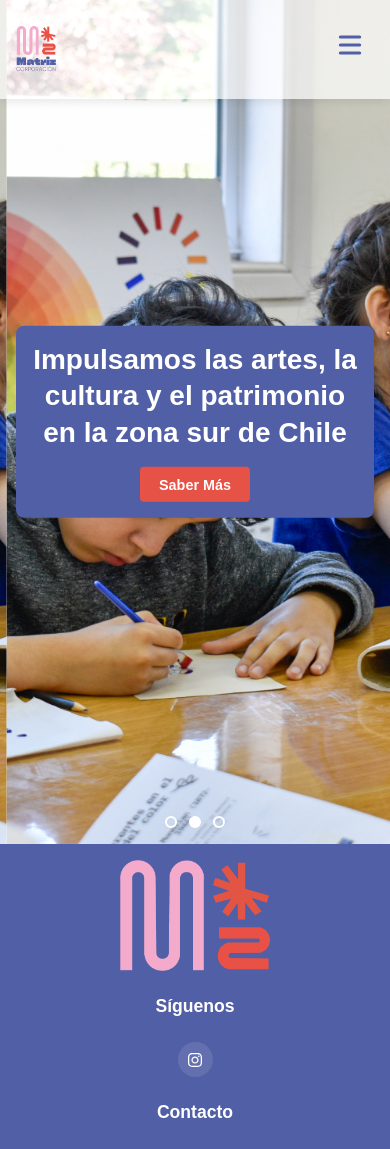
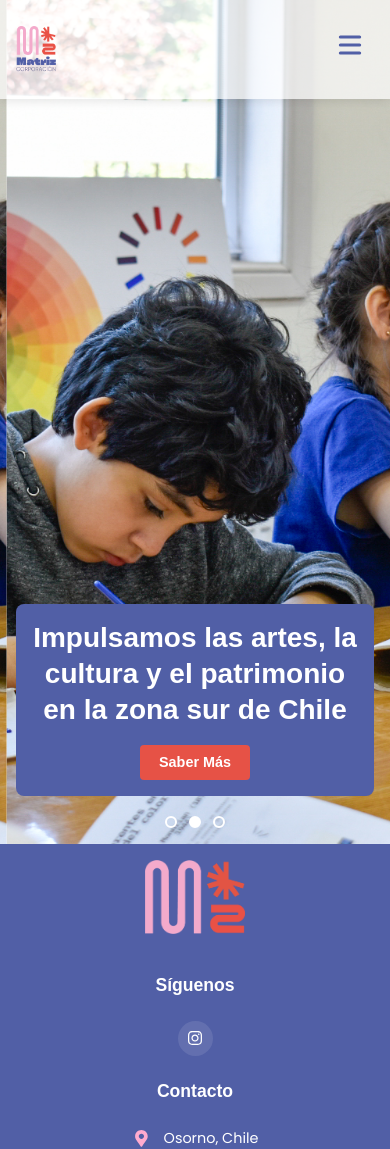
Before and after one commit to Bulllt/MatrizWebsite, a React (Vite) app: page / in a window 390 px wide. Shown: the top 1149 px of the page. Built offline with nearby package versions, Linux system fonts and the light colour scheme; a web font is replaced by a local one.

Commit message:
chore: small updates to the style of the web

```diff
--- a/src/components/footer/style.css
+++ b/src/components/footer/style.css
@@ -121,6 +121,11 @@
     justify-content: center;
   }
 
+  .footerLogo img {
+    width: 100px;
+    margin-bottom: 1rem;
+  }
+
   .footerSocials {
     justify-content: center;
   }
--- a/src/screens/contact/style.css
+++ b/src/screens/contact/style.css
@@ -1,7 +1,7 @@
 .contactContainer {
   width: 100%;
   min-height: 100vh;
-  padding: 8rem 1rem 2rem;
+  padding: 8rem 1rem 5rem;
 }
 
 .contactHero {
@@ -121,7 +121,7 @@
 /* Responsive Styles */
 @media screen and (max-width: 768px) {
   .contactContainer {
-    padding: 8rem 0.5rem 1rem;
+    padding: 8rem 0.5rem 5rem;
   }
 
   .contactTitle {
--- a/src/screens/home/style.css
+++ b/src/screens/home/style.css
@@ -104,6 +104,9 @@
   .heroTextBlock {
     left: 1rem;
     right: 1rem;
+    transform: translateY(0%);
+    top: unset;
+    bottom: 3rem;
     max-width: none;
     padding: 1.5rem;
     text-align: center;
--- a/src/screens/projects/style.css
+++ b/src/screens/projects/style.css
@@ -1,7 +1,7 @@
 .projectsContainer {
   width: 100%;
   min-height: 100vh;
-  padding: 8rem 1rem 2rem;
+  padding: 8rem 1rem 5rem;
 }
 
 .projectsHero {
@@ -25,7 +25,7 @@
 /* Responsive Styles */
 @media screen and (max-width: 768px) {
   .projectsContainer {
-    padding: 8rem 0.5rem 1rem;
+    padding: 8rem 0.5rem 5rem;
   }
 
   .projectsTitle {
--- a/src/screens/weAre/style.css
+++ b/src/screens/weAre/style.css
@@ -1,7 +1,7 @@
 .weContainer {
   width: 100%;
   min-height: 100vh;
-  padding: 8rem 1rem 2rem;
+  padding: 8rem 1rem 5rem;
 }
 
 .weHero {
@@ -186,7 +186,7 @@
 /* Responsive Styles */
 @media screen and (max-width: 768px) {
   .weContainer {
-    padding: 8rem 0.5rem 1rem;
+    padding: 8rem 0.5rem 5rem;
   }
 
   .weTitle {
--- a/src/screens/weDo/index.jsx
+++ b/src/screens/weDo/index.jsx
@@ -39,7 +39,7 @@ export default function WeDo() {
       title: "Asesorías en gestión cultural",
       content: [
         "Contribuimos al fortalecimiento del sector artístico-cultural desde la profesionalización y la planificación estratégica.",
-        "Asesorías y acompañamiento a artistas, gestores e instituciones en diseño, gestión y evaluación de proyectos",
+        "Asesorías y acompañamiento a artistas, gestores e instituciones en diseño, gestión y evaluación de proyectos.",
         "Promoción de la sostenibilidad cultural, incorporando enfoques de financiamiento y modelos de gestión adecuados al territorio.",
       ],
     },
--- a/src/screens/weDo/style.css
+++ b/src/screens/weDo/style.css
@@ -1,7 +1,7 @@
 .weDoContainer {
   width: 100%;
   min-height: 100vh;
-  padding: 8rem 1rem 2rem;
+  padding: 8rem 1rem 5rem;
 }
 
 .weDoHero {
@@ -122,7 +122,7 @@
 /* Responsive Styles */
 @media screen and (max-width: 768px) {
   .weDoContainer {
-    padding: 8rem 0.5rem 1rem;
+    padding: 8rem 0.5rem 5rem;
   }
 
   .weDoTitle {
```
